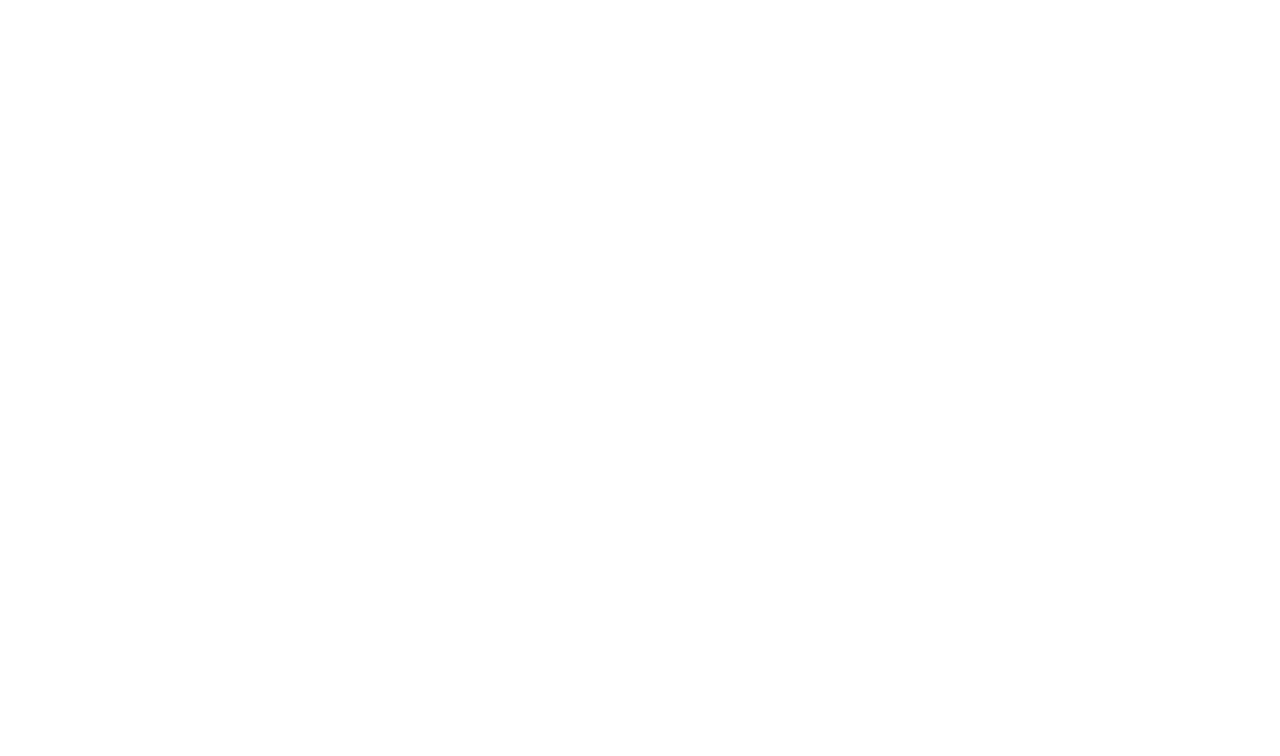
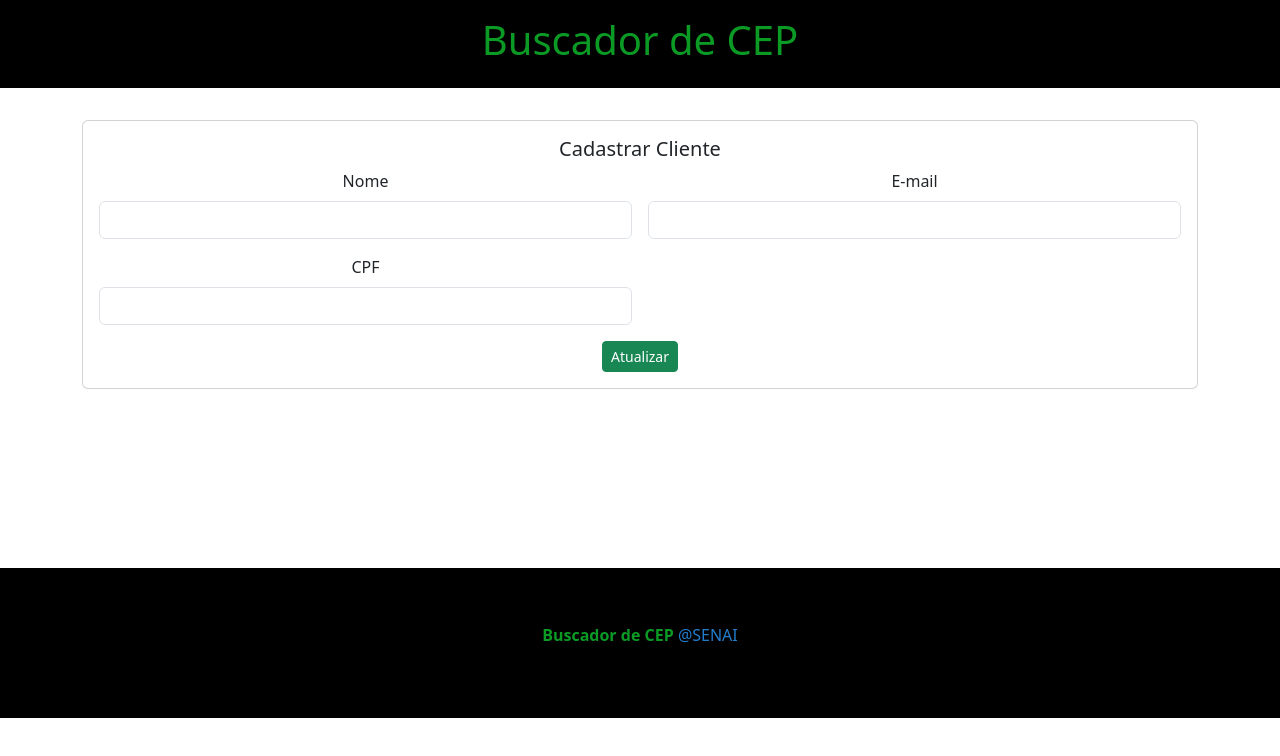
Before and after one commit to jaozinhodagarapa/BuscaCEP, a React (Create React App) app: page /editar/1 in a window 1280 px wide. Before the commit this address had no page. Shown: the top 756 px of the page. Built offline with nearby package versions, Linux system fonts and the light colour scheme; no server answers.

Commit message:
Atualizado

```diff
--- /dev/null
+++ b/src/components/Editar.tsx
@@ -0,0 +1,106 @@
+import React, {Component, useState , ChangeEvent , FormEvent , useEffect} from "react";
+
+import styles from "../App.module.css"
+import Header from "./Header";
+import Footer from "./Footer";
+import { useParams } from "react-router-dom";
+import axios from "axios";
+
+const Editar = () => {
+
+    const [nome, setNome] = useState<string>("")
+    const [email, setEmail] = useState<string>("")
+    const [cpf, setCpf] = useState<string>("")
+    const [id, setId] = useState<number>()
+
+    const parametro = useParams();
+
+    const atualizar = (e: FormEvent) => {
+        e.preventDefault();
+
+        const dados = {
+            id: id,
+            nome: nome,
+            email: email,
+            cpf: cpf
+
+        }
+
+        console.log(dados)
+        axios.put("http://10.137.9.134:8000/api/update",dados,{
+            headers: {
+                "Accept": "Aplication/json",
+                "Content-Type": "application/json"
+            }
+        }).then(function(response){
+            window.location.href = "/listagem";
+        }).catch(function(error){
+            console.log('Ocorreu um erro ao atualizar');
+        });
+
+    }
+    useEffect(() => {
+        async function fetchData() {
+            try{
+                const response = await axios.get("http://10.137.9.134:8000/api/find/"+parametro.id)
+                setNome(response.data.data.nome);
+                setEmail(response.data.data.email);
+                setCpf(response.data.data.cpf);
+                setId(response.data.data.id);
+            }catch(error){
+                console.log("erro ao buscar dados da api")
+            }
+        }
+        fetchData();
+    },[]);
+
+    const handleState = (e:ChangeEvent<HTMLInputElement>) =>{
+        if(e.target.name === "nome"){
+        setNome(e.target.value);
+        }
+        if(e.target.name === "cpf"){
+            setCpf(e.target.value);
+        }
+        if(e.target.name === "email"){
+            setEmail(e.target.value);
+        }
+    }
+
+    return(
+        <div>
+            <Header />
+               <main className={styles.main}>
+                  <div className='container'>
+                    <div className='card'>
+                        <div className='card-body'>
+                            <h5 className='card-title'>Cadastrar Cliente</h5>
+                            <form onSubmit={atualizar} className='row g-3'>
+                                <div className='col-6'>
+                                    <label htmlFor="nome" className='form-label'>Nome</label>
+                                    <input type="text" name='nome' className='form-control' required  onChange={handleState} value={nome}/>
+
+                                </div>
+                                <div className='col-6'>
+                                    <label htmlFor="email" className='form-label'>E-mail</label>
+                                    <input type="text" name='email' className='form-control' required onChange={handleState} value={email}/>
+
+                                </div>
+                                <div className='col-6'>
+                                    <label htmlFor="cpf" className='form-label'>CPF</label>
+                                    <input type="text" name="cpf" className='form-control' required onChange={handleState} value={cpf}/>
+
+                                </div>
+                                <div className='col-12'>
+                                    <button type='submit' className='btn btn-success btn-sm'>Atualizar</button>
+                                </div>
+                            </form>
+                        </div>
+                    </div>
+                  </div>
+               </main>
+           <Footer/>
+        </div>
+    )
+}
+
+export default Editar;
--- a/src/components/Listagem.tsx
+++ b/src/components/Listagem.tsx
@@ -1,5 +1,6 @@
 import axios from 'axios';
 import React, { Component, useState, ChangeEvent, FormEvent,useEffect} from 'react';
+import { Link } from 'react-router-dom';
 
 import styles from "../App.module.css"
 import { CadastroInterface } from '../interfaces/CadastroInterface';
@@ -97,7 +98,7 @@
                                 <td>{usuario.cpf}</td>
                                 <td>{usuario.email}</td>
                                 <td>
-                                    <a href="#" className='btn btn-primary btn-sm'>Editar</a>
+                                    <Link to={"/editar/"+usuario.id} className='btn btn-primary btn-sm'>Editar</Link>
                                     <a href="#" className='btn btn-danger btn-sm'>Excluir</a>
                                 </td>
                             </tr>
--- a/src/router/AppRouter.tsx
+++ b/src/router/AppRouter.tsx
@@ -8,6 +8,7 @@
 import BuscaCep from "../components/BuscaCepForm";
 import Cadastro from "../components/Cadastro";
 import Listagem from "../components/Listagem";
+import Editar from "../components/Editar";
 
     const AppRouter = () => {
         return (
@@ -15,7 +16,8 @@
                  <Routes>
                     <Route path="buscacep" element={<BuscaCep/>}/>
                     <Route path="Cadastro" element={<Cadastro/>}/>
-                    <Route path="Listagem" element={<Listagem/>}/>
+                    <Route path="listagem" element={<Listagem/>}/>
+                    <Route path="/editar/:id" element={<Editar/>}/>
                  </Routes>
             </BrowserRouter>
         );
```
